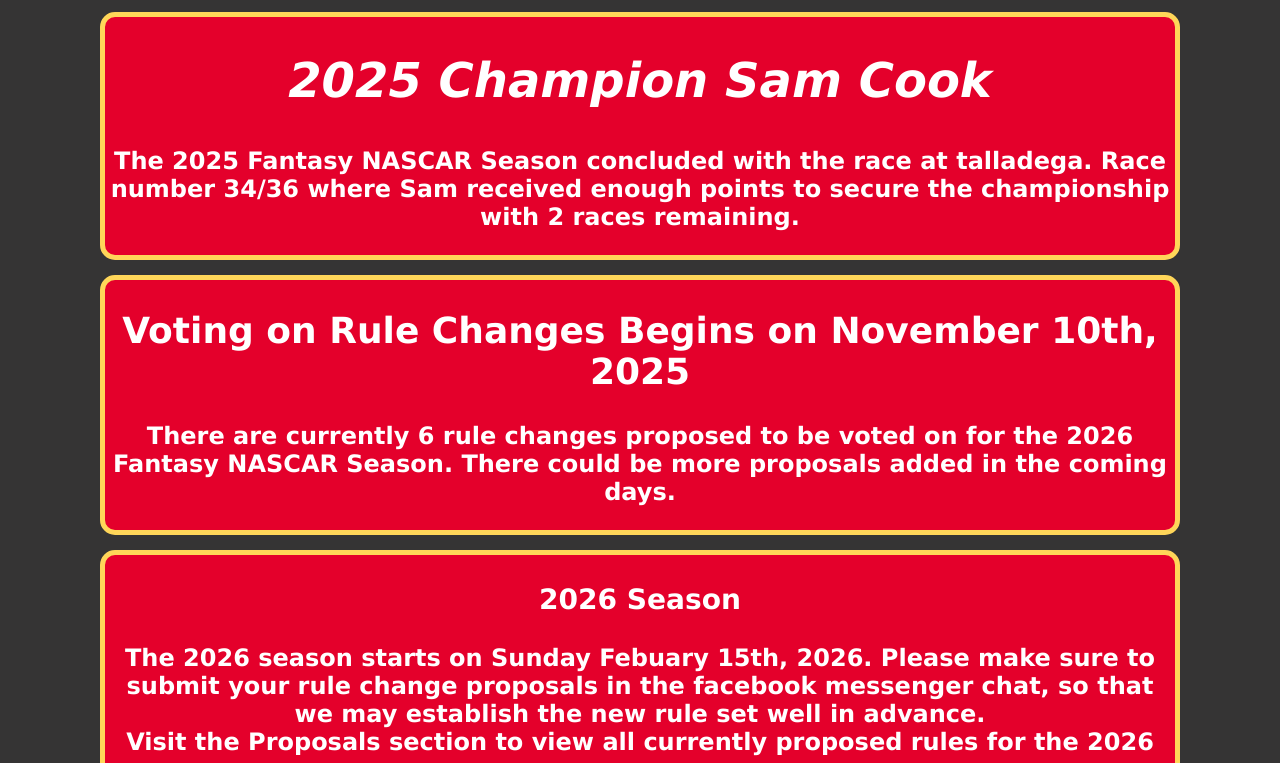
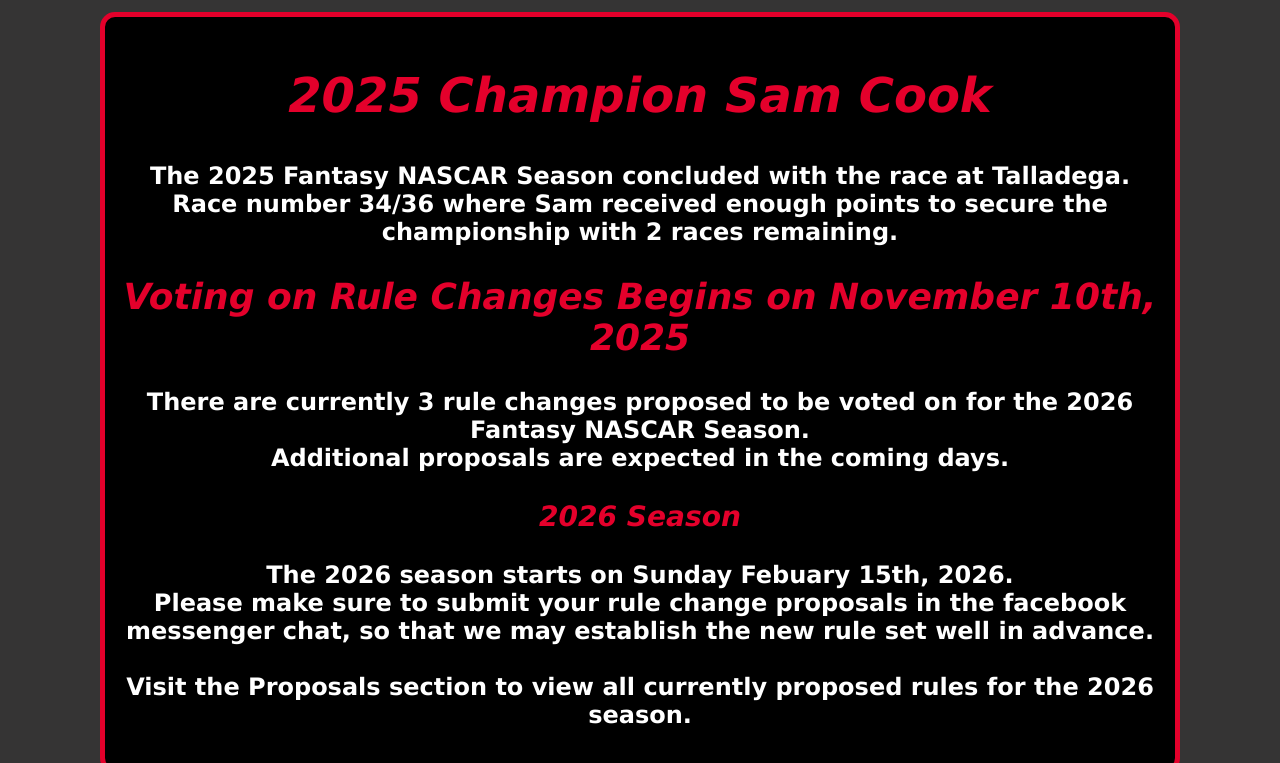
Before and after one commit to itzshasam/FANTASY-NASCAR-26, a plain HTML site: page index.html in a window 1280 px wide. Shown: the part 189-952 px from the top of the page. Drawn offline with Linux system fonts and the light colour scheme.

Commit message:
Add files via upload

```diff
--- a/index.html
+++ b/index.html
@@ -14,7 +14,7 @@
 .navbar > ul {list-style: none; margin: 0; padding: 0; background: #e4002b; display: flex; font-family: Verdana, Geneva, Tahoma, sans-serif;}
 .navbar li {position: relative;}
 .navbar a {display: block; padding: 15px 20px; color: white; text-decoration: none;}
-.navbar a:hover {background: #ffd659; color: #007ac2;}
+.navbar a:hover {background: black; color: white;}
             /* Dropdown menu */
 .dropdown-menu {display: none; position: absolute; background: #e4002b; list-style: none; margin: 0; padding: 0; top: 100%; left: 0; min-width: 150px; text-align: center; border: solid black 2px; border-top: none;}
 .dropdown-menu li a {padding: 10px;}
@@ -22,10 +22,16 @@
 .dropdown:hover .dropdown-menu {display: block;}
 .navbar > ul {display: flex;justify-content: center; /* centers the menu */ list-style: none; margin: 0; padding: 0; background: #e4002b;}
 
-.h1{font-family: Verdana, Geneva, Tahoma, sans-serif; text-align: center; border: #ffd659 solid 5px; background-color: #e4002b; border-radius: 15px; margin: 15px; font-size: x-large; color: white; font-weight: bold; margin-left: 100px; margin-right: 100px;}
-.h2{font-family: Verdana, Geneva, Tahoma, sans-serif; text-align: center; border: #ffd659 solid 5px; background-color: #e4002b; border-radius: 15px; margin: 15px; font-size: x-large; color: white; font-weight: bold; margin-left: 100px; margin-right: 100px;}
-.h3{font-family: Verdana, Geneva, Tahoma, sans-serif; text-align: center; border: #ffd659 solid 5px; background-color: #e4002b; border-radius: 15px; margin: 15px; font-size: x-large; color: white; font-weight: bold; margin-left: 100px; margin-right: 100px;}
+.h1{font-family: Verdana, Geneva, Tahoma, sans-serif; text-align: center; border: #e4002b solid 5px; background-color: black; border-radius: 15px; margin: 15px; font-size: x-large; color: white; font-weight: bold; margin-left: 100px; margin-right: 100px; padding: 15px;}
+.h2{font-family: Verdana, Geneva, Tahoma, sans-serif; text-align: center; border: #e4002b solid 5px; background-color: black; border-radius: 15px; margin: 15px; font-size: x-large; color: white; font-weight: bold; margin-left: 100px; margin-right: 100px; padding: 15px;}
+.h3{font-family: Verdana, Geneva, Tahoma, sans-serif; text-align: center; border: #e4002b solid 5px; background-color: black; border-radius: 15px; margin: 15px; font-size: x-large; color: white; font-weight: bold; margin-left: 100px; margin-right: 100px; padding: 15px;}
 
+#p1{font-family: Verdana, Geneva, Tahoma, sans-serif; font-style: normal; color: white;}
+#p2{font-family: Verdana, Geneva, Tahoma, sans-serif; font-style: normal; color: white;}
+#p3{font-family: Verdana, Geneva, Tahoma, sans-serif; font-style: normal; color: white;}
+h1{color: #e4002b;}
+h2{color: #e4002b;}
+h3{color: #e4002b;}
           </style>
     </head>
     <header>
@@ -55,15 +61,13 @@
   <!--News Section-->
   <div class="h1">
   <h1>2025 Champion Sam Cook</h1>
-<p>The 2025 Fantasy NASCAR Season concluded with the race at talladega. Race number 34/36 where Sam received enough points to secure the championship with 2 races remaining.</p>
-</div>
-<div class="h2">
-<h2>Voting on Rule Changes Begins on November 10th, 2025</h2>
-<p>There are currently 6 rule changes proposed to be voted on for the 2026 Fantasy NASCAR Season. There could be more proposals added in the coming days.</p>
-</div>
-<div class="h3">
-<h3>2026 Season</h3>
-<p>The 2026 season starts on Sunday Febuary 15th, 2026. Please make sure to submit your rule change proposals in the facebook messenger chat, so that we may establish the new rule set well in advance.<br>
+<p id="p1">The 2025 Fantasy NASCAR Season concluded with the race at Talladega. Race number 34/36 where Sam received enough points to secure the championship with 2 races remaining.</p>
+
+<h2><i>Voting on Rule Changes Begins on November 10th, 2025</h2>
+<p id="p2"> There are currently 3 rule changes proposed to be voted on for the 2026 Fantasy NASCAR Season.<br> Additional proposals are expected in the coming days.</p>
+
+<h3><i>2026 Season</h3>
+<p id="p3">The 2026 season starts on Sunday Febuary 15th, 2026.<br> Please make sure to submit your rule change proposals in the facebook messenger chat, so that we may establish the new rule set well in advance.<br><br>
 Visit the Proposals section to view all currently proposed rules for the 2026 season.</p>
 </div>
 </main>
@@ -79,5 +83,4 @@
 </div>
 </footer>
 
-
 </html>
```
Also changed, not shown: About.html (+2 -2 lines), Prevous seasons.html (+4 -4 lines), Proposals.html (+8 -5 lines), Rules.html (+3 -3 lines), standings.html (+4 -4 lines).
